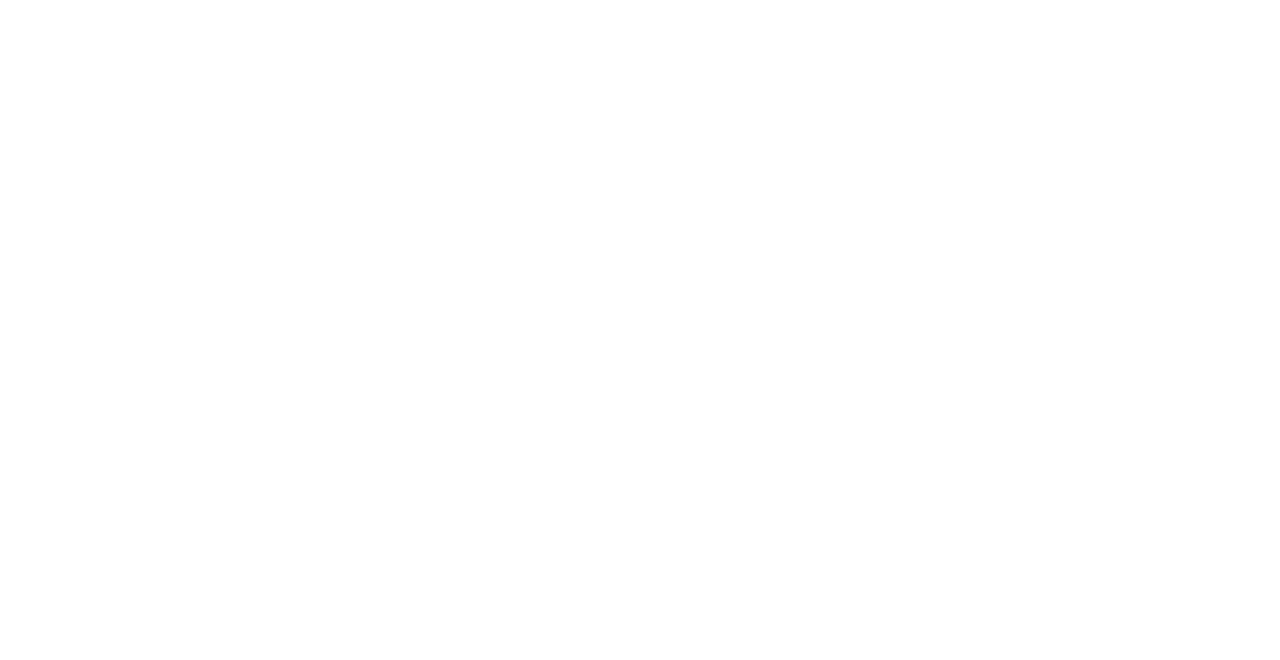
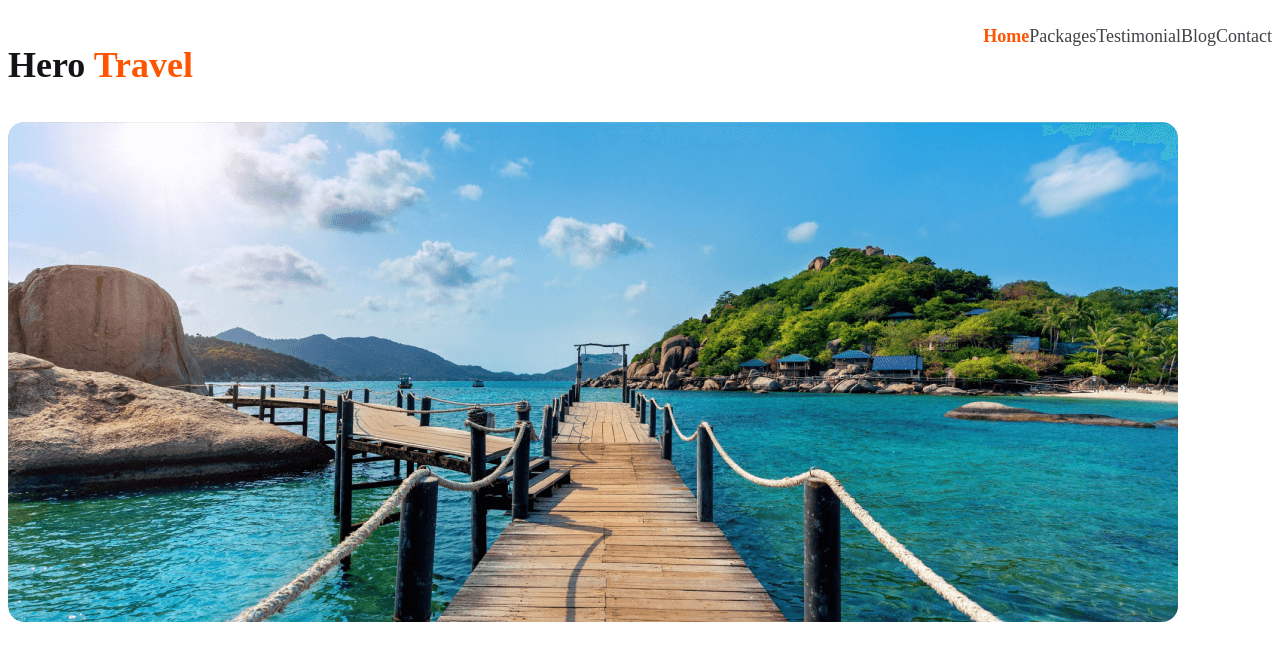
Before and after one commit to mobarak-06/assignment-2, a plain HTML site: page index.html in a window 1280 px wide. Drawn offline with Linux system fonts and the light colour scheme.

Commit message:
added nev

```diff
--- a/index.html
+++ b/index.html
@@ -4,10 +4,23 @@
     <meta charset="UTF-8">
     <meta name="viewport" content="width=device-width, initial-scale=1.0">
     <title>assignment2</title>
+    <link rel="stylesheet" href="styles/travels.css">
 </head>
 <body>
     <header>
+        <nav>
+            <h3 class="title">Hero <span>Travel</span></h3>
+            <ul class="sub-title">
+                <li><a href=""></a><span class="rong">Home</span></li>
+                <li><a href=""></a>Packages</li>
+                <li><a href=""></a>Testimonial</li>
+                <li><a href=""></a>Blog</li>
+                <li><a href=""></a>Contact</li>
+            </ul>
+        </nav>
+        <section class="nav-main">
 
+        </section>
     </header>
     <main>
 
--- a/styles/travels.css
+++ b/styles/travels.css
@@ -0,0 +1,42 @@
+/* nav section */
+span{
+    color: #FF5400;
+    font-family: Mulish;
+    font-size: 36px;
+    font-weight: 800;
+}
+.title{
+    color: #131318;
+    font-family: Mulish;
+    font-size: 36px;
+    font-weight: 800;
+}
+nav{
+    display: flex;
+    justify-content: space-between;
+}
+.sub-title{
+    display: flex;
+    color: var(--Dark-02, #424247);
+font-family: Mulish;
+font-size: 18px;
+font-weight: 400;
+}
+.sub-title li{
+    list-style: none;
+}
+.rong{
+ color: #FF5400;
+ font-family: Mulish;
+ font-size: 18px;
+ font-weight: 700;
+}
+.nav-main{
+    width: 1170px;
+height: 500px;
+flex-shrink: 0;
+border-radius: 16px;
+background: linear-gradient(180deg, rgba(19, 19, 24, 0.80) 0%, rgba(19, 19, 24, 0.00) 100%);
+background-image:url(../Images/Group\ 13\ \(1\)\ \(1\).png);
+background-repeat: no-repeat;
+}
```
Also changed, not shown: Images/Group 13 (1) (1).png (added), Images/Group 39.png (added), Images/Group 40.png (added), Images/Group 40071 (2).png (added), Images/Group 40089.png (added), Images/Rectangle 10.png (added), Images/Rectangle 11.png (added), Images/Rectangle 4.png (added), Images/Rectangle 5.png (added), Images/Rectangle 6.png (added), Images/Rectangle 7.png (added), Images/Rectangle 8 (1).png (added), Images/Rectangle 8.png (added), Images/Rectangle 9.png (added).
